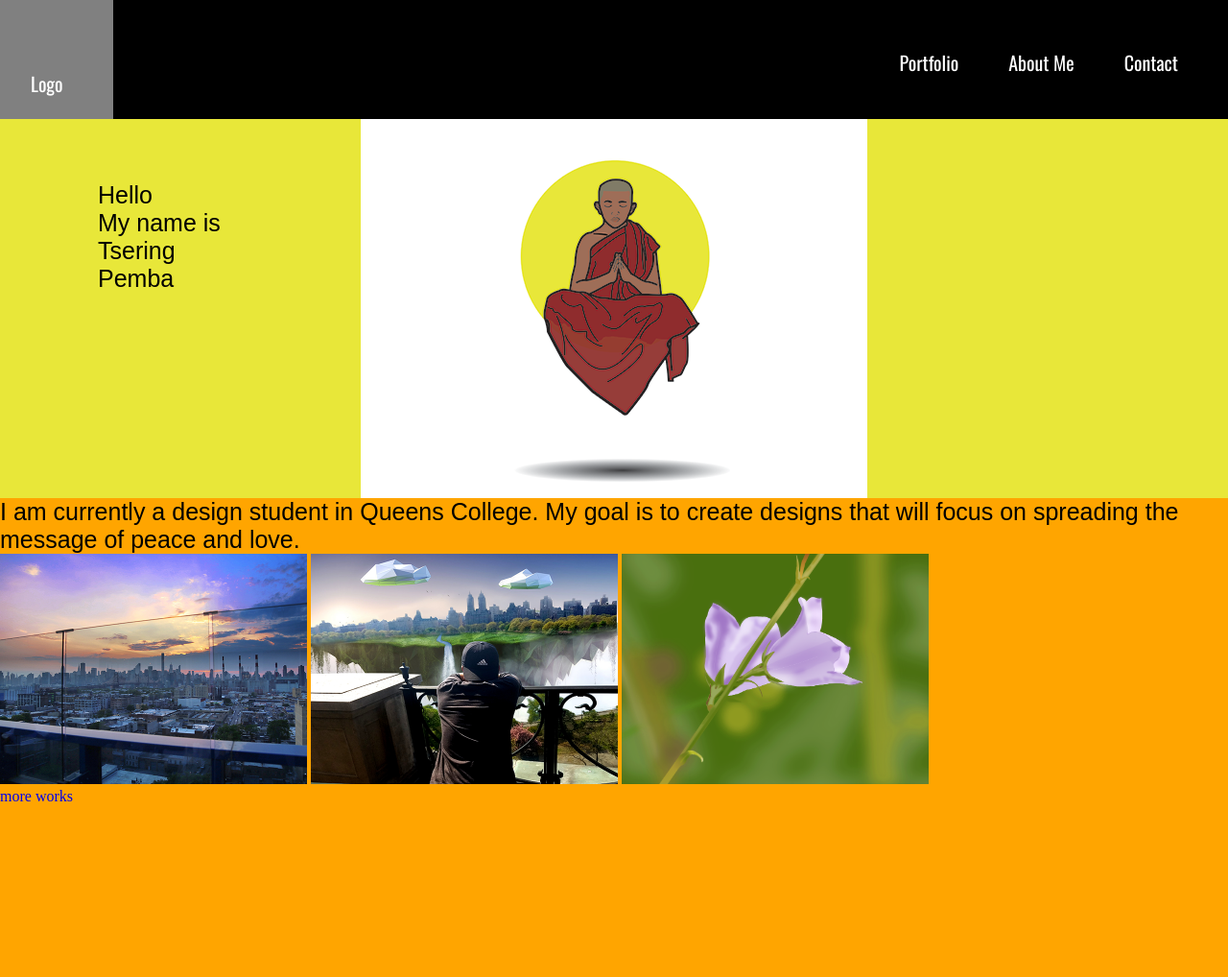
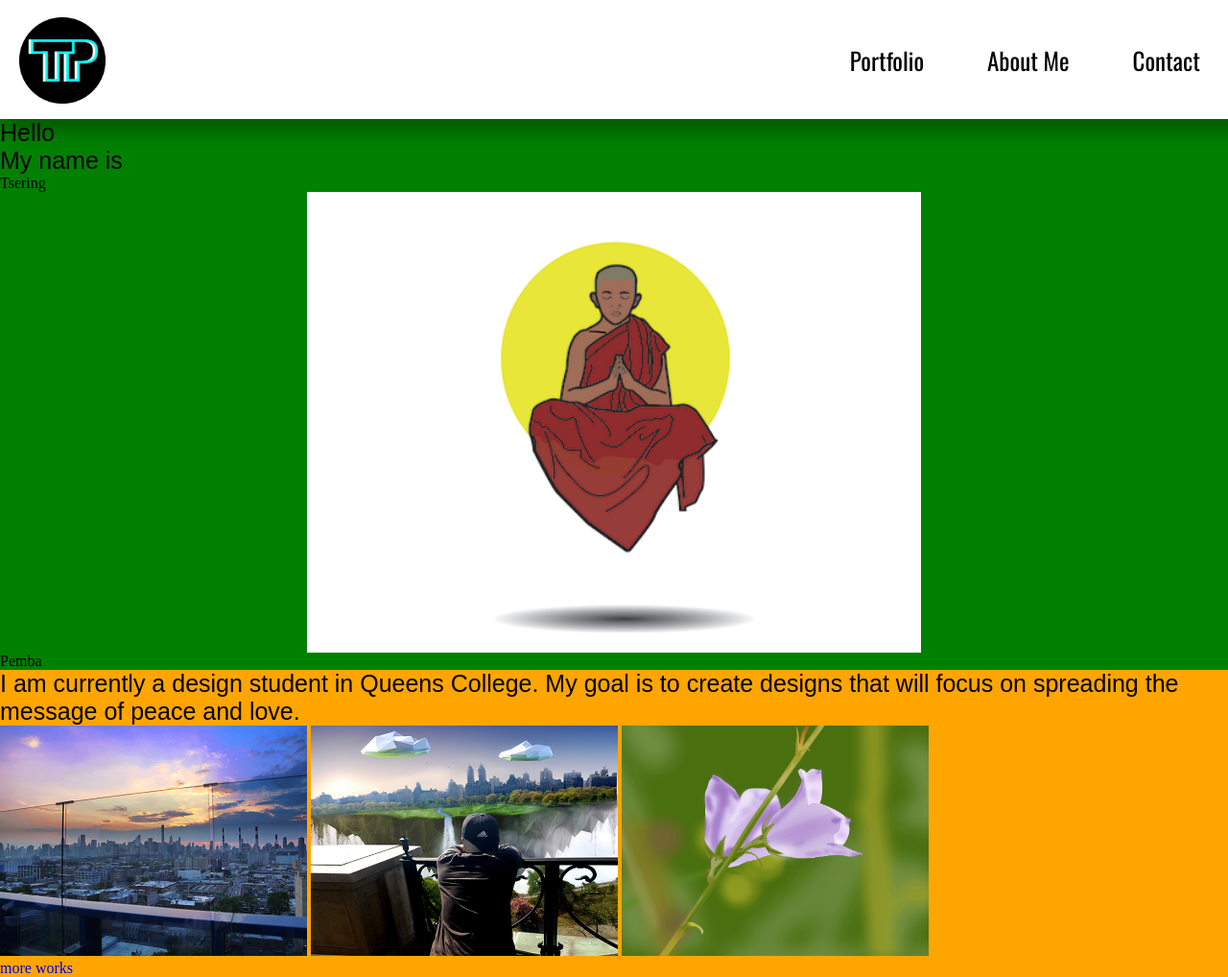
Before and after one commit to tpemba100/final--spring-2019-web-design-1-at-queens-college, a plain HTML site: page index.html in a window 1280 px wide. Shown: the whole page at 96% size. Before the commit the page ends 839 px from the top, so only its background shows below. Drawn offline with nearby package versions, Linux system fonts and the light colour scheme; a web font is replaced by a local one.

Commit message:
index css
i

```diff
--- a/css/style.css
+++ b/css/style.css
@@ -14,8 +14,9 @@ p {
    display: flex;
    justify-content: flex-end;
    position: fixed;
-   background-color: black;
+   background-color: white;
    height: 124px;
+   box-shadow: 10px 10px 15px 5px rgba(0, 0, 0, .25);
 }
 
 a {
@@ -23,56 +24,35 @@ a {
 }
 
 .nav a {
-   padding-top: 50px;
-   padding-right: 52px;
+   display: flex;
+   align-items: center;
+   padding-left: 37px;
+   padding-right: 29px;
    font-family: Oswald, sans-serif;
-   font-size: 20px;
-   color: white;
+   font-size: 25px;
+   color: black;
 }
 
-.nav .logo {
-   display: flex;
-   align-items: center;
-   margin-right: auto;
-   padding-left: 32px;
-   background-color: gray;
+.nav .logo a {
+   position: absolute;
+   top: 18px;
+   left: 20px;
+   padding: 0;
+}
+
+.nav a:hover {
+   color: gray;
 }
 /*hero*/
 .hero {
    padding-top: 124px;
-   background-color: #e8e739;
+   width: 100%;
+   background-color: green;
 }
 
 .hero .monk {
    display: flex;
    justify-content: center;
-}
-
-.hero .hero-text {
-   position: absolute;
-   padding-left: 102px;
-   padding-top: 65px;
-}
-
-/*portfolio*/
-h1 {
-   padding-top: 124px;
-   font-family: Oswald, sans-serif;
-   font-weight: 100;
-   font-size: 74px;
-   text-align: center;
-}
-
-.works {
-   width: 100%;
-   margin-left: 32px;
-   margin-right: 32px;
-}
-
-.works img {
-   display: inline-flex;
-   padding-left: 10px;
-   padding-bottom: 35px;
 }
 
 /*Mobile*/
--- a/index.html
+++ b/index.html
@@ -13,7 +13,7 @@
 <body>
   <div class="nav">
     <div class="logo">
-      <a href="index.html">Logo</a>
+      <a href="index.html"><img src="img/tp.png" width= "90" height= "90" alt="logpppo"></a>
     </div>
     <a href="portfolio.html">Portfolio</a>
     <a href="about-me.html">About Me</a>
@@ -23,12 +23,13 @@
     <div class="hero-text">
       <p>Hello</p>
       <p>My name is</p>
-      <p>Tsering</p>
-      <p>Pemba</p>
+      <span class= "tsering">Tsering</span>
+
     </div>
     <div class="monk">
-      <img src="img/PMonk.png" alt="monk">
+      <img src="img/PMonk.png" width= "640" height= "480" alt="monk">
     </div>
+    <span class="pemba">Pemba</span>
   </div>
   <div class="home-info">
     <p>I am currently a design student in Queens College.
```
Also changed, not shown: about-me.html (+1 -1 lines), contact.html (+1 -1 lines), portfolio.html (+1 -1 lines), img/IMG_8871.JPG (added), img/Kid_army.png (added), img/PPeace_Unity.png (deleted), img/Peace_Unity.jpg (added), img/about.jpg (added), img/about_blackwhite.jpg (added), img/tp.png (added).
